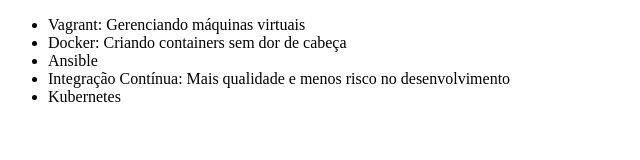
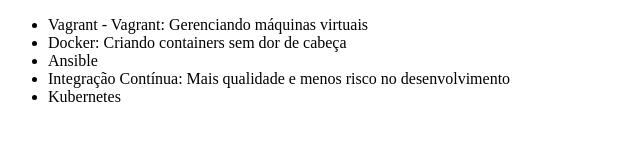
Before and after one commit to kaory-china/alura-git, a plain HTML site: page index.html in a window 1280 px wide. Shown: the full height of the page, 0-640 px from the left. Drawn offline with Linux system fonts and the light colour scheme.

Commit message:
Revert "testando reverter commit"
This reverts commit 2f3aaa84fd8340507631403479d914339f580a24.

```diff
--- a/index.html
+++ b/index.html
@@ -8,7 +8,7 @@
 </head>
 <body>
     <ul>
-        <li>Vagrant: Gerenciando máquinas virtuais</li>
+        <li>Vagrant - Vagrant: Gerenciando máquinas virtuais</li>
         <li>Docker: Criando containers sem dor de cabeça</li>
         <li>Ansible</li>
         <li>Integração Contínua: Mais qualidade e menos risco no desenvolvimento</li>
```
